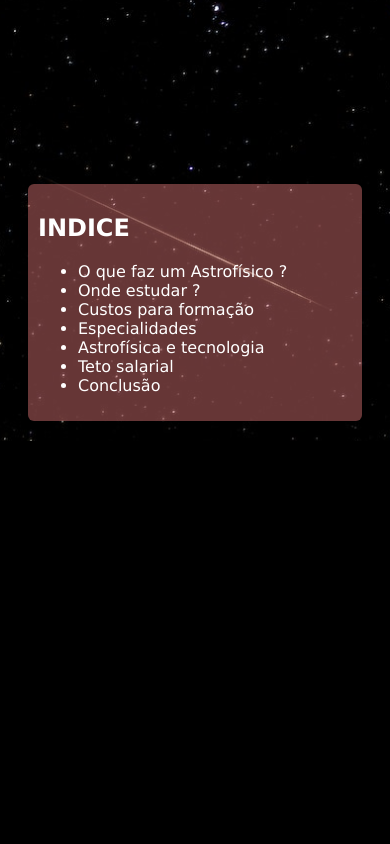
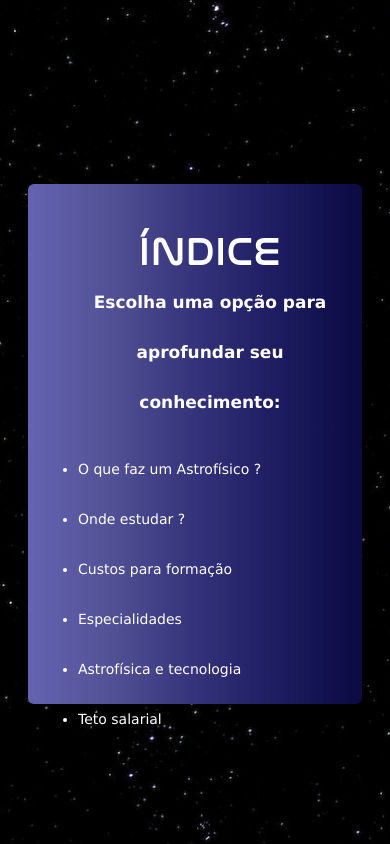
Before and after one commit to anneteixeira/astrofisica, a plain HTML site: page index.html in a window 390 px wide. Shown: the part 1860-2704 px from the top of the page. Before the commit the page ends 2301 px from the top, so only its background shows below. Drawn offline with Linux system fonts and the light colour scheme.

Commit message:
arrumando

```diff
--- a/index.html
+++ b/index.html
@@ -27,8 +27,9 @@
             </picture>
         </div>
 
-        <div class="indice">
-            <h2>INDICE</h2>
+        <aside class="indice">
+            <h2>ÍNDICE</h2>
+            <p>Escolha uma opção para aprofundar seu conhecimento:</p>
             <ul>
                 <li>O que faz um Astrofísico ?</li>
                 <li>Onde estudar ?</li>
@@ -36,9 +37,8 @@
                 <li>Especialidades</li>
                 <li>Astrofísica e tecnologia</li>
                 <li>Teto salarial</li>
-                <li>Conclusão</li>
             </ul>
-        </div>
+        </aside>
     </main>
 
     <!-- IMAGEM -->
--- a/style.css
+++ b/style.css
@@ -66,16 +66,43 @@ main{
 }
 
 .indice{
-    background-color: rgba(240, 128, 128, 0.425);
+    background-image: linear-gradient(to right, #6463b1, #525195, #34337B, #1D1C61, #0B0A42);
     margin-top: 200px;
     padding: 10px;
     border-radius: 6px;
+    line-height: 50px;
+
+}
+
+.indice > h2{
+    margin-left: 30px;
+    font-weight: bolder;
+    font-size: 40px;
+    font-family: 'nasa',Arial, Helvetica, sans-serif;
+    margin-bottom: 0;
+    text-align: center;
+
+}
+
+.indice > p{
+    margin-top: 0;
+    margin-left: 30px;
+    font-weight: bold;
+    text-align: center;
+}
+
+.indice > ul{
+    height: 160px;
+    columns: 2;
+    font-size: 20px;
+    margin-left: 150px;
 }
 
 
-@media screen and (max-width: 800px){
+
+@media screen and (max-width: 824px){
     .titulo h1{
-        font-size: 5em;
+        font-size: 4.8em;
         margin-bottom: 0;
     }
 
@@ -101,9 +128,31 @@ main{
         width: 100%;
 
     }
+    /* ======================== */
+    .indice{
+        height: 400px;
+    }
+    .indice > h2{
+        text-align: center;
+    }
+    .indice > ul{
+
+        margin-left: 0px;
+    }
 }
 
-@media screen and (max-width: 591px){
+@media screen and (max-width: 682px){
+    .indice > p{
+        font-size: 18px;
+    }
+    .indice > ul{
+        height: 200px;
+        columns: 2;
+        font-size: 17px;
+    }
+}
+
+@media screen and (max-width: 592px){
     .titulo h1{
         font-size: 4em;
         margin-bottom: 0;
@@ -125,9 +174,35 @@ main{
         width: 100%;
 
     }
+
+    /* ======================== */
+    .indice{
+        height: 400px;
+    }
+    .indice > h2{
+        text-align: center;
+    }
+    .indice > ul{
+        height: 200px;
+        columns: 2;
+        font-size: 16px;
+    }
+}
+@media screen and (max-width: 500px){
+    .indice{
+        height: 410px;
+    }
+    .indice > h2{
+        text-align: center;
+    }
+
+    .indice > ul{
+        columns: 2;
+        font-size: 13px;
+    }
 }
 
-@media screen and (max-width: 400px){
+@media screen and (max-width: 450px){
     .titulo h1{
         font-size: 3.1em;
         margin-bottom: 0;
@@ -154,4 +229,24 @@ main{
         width: 100%;
 
     }
+
+    /* ======================== */
+    .indice{
+        height: 500px;
+        margin-left: 0;
+    }
+    .indice > h2{
+        text-align: center;
+    }
+
+    .indice > p{
+        text-align: center;
+        font-size: 17px;
+    }
+
+    .indice > ul{
+        height: 400px;
+        columns: 1;
+        font-size: 14px;
+    }
 }
```
